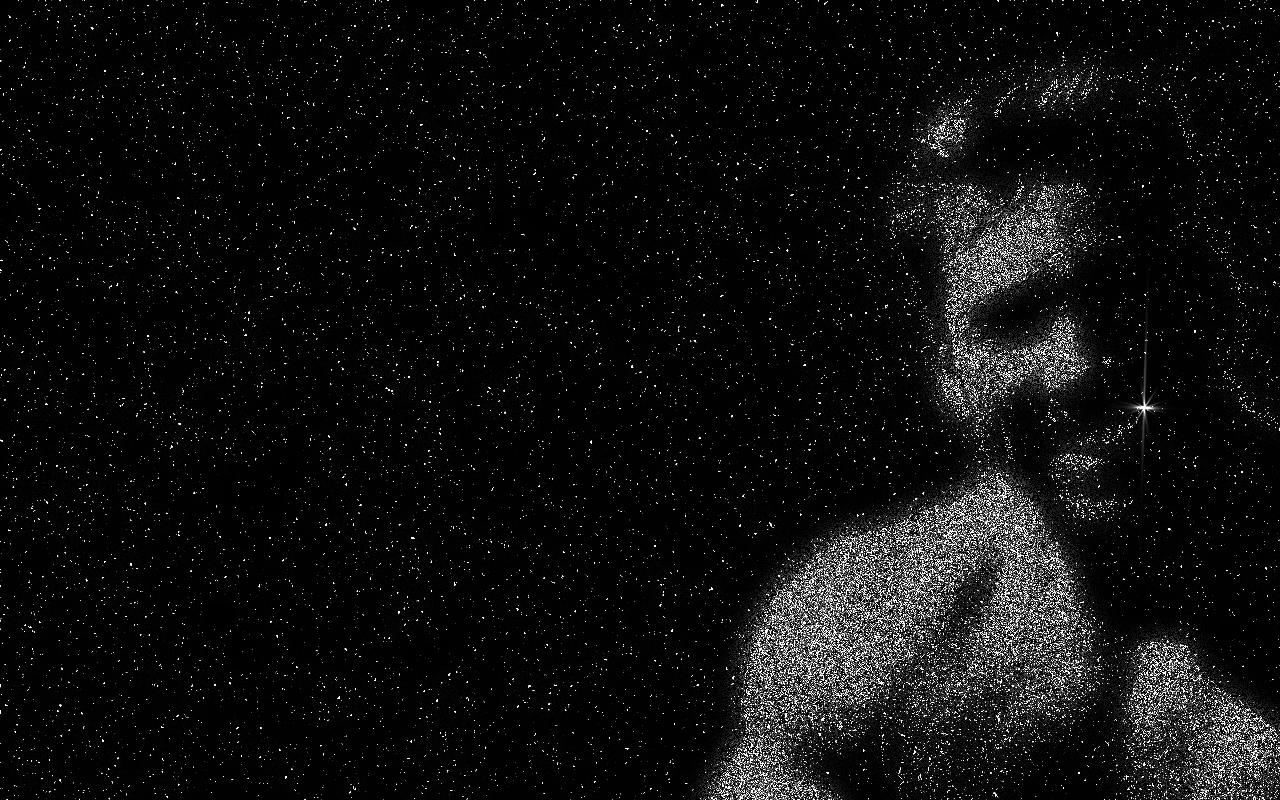
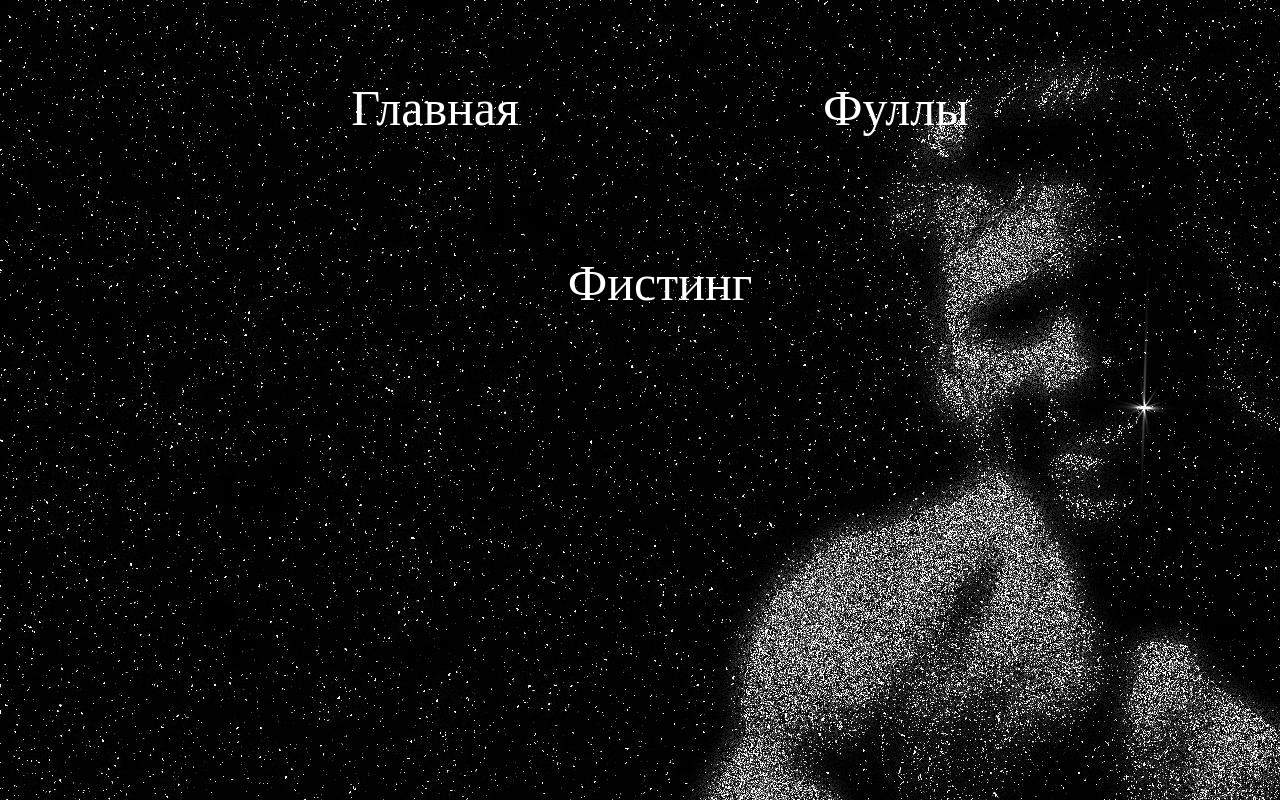
Before and after one commit to GachiLand/GachiLand, a plain HTML site: page index.html in a window 1280 px wide. Drawn offline with Linux system fonts and the light colour scheme.

Commit message:
Add files via upload

```diff
--- a/index.html
+++ b/index.html
@@ -6,6 +6,12 @@
 	<title>GachiLand</title>
 </head>
 <body>
-
+ <header align="center">
+ 	<ul>
+ 	<li class="home"><a href="index.html" style="color: white">Главная</a></li>
+ 	<li class="home"><a href="#" style="color: white">Фуллы</a></li>
+ 	<li class="home"><a href="#" style="color: white">Фистинг</a></li>
+ </ul>
+</header>
 </body>
 </html>
--- a/style.css
+++ b/style.css
@@ -2,10 +2,47 @@ body {
 	background-image: url(billy.jpg);
 	background-repeat: no-repeat;
 }
+header li{
 
+	display: inline-block;
+	font-size: 50px;
+	font-family: Impact;
+	padding: 50px;
+	transition-duration: 500ms;
+
+
+}
+header li:hover{
+	font-size: 70px;
+}
+header a{
+	text-decoration: none;
+	padding: 100px;
+
+}
 @media screen and (max-width: 1080px) {
 	body{
 		background-image: url(billy-mob.jpg);
 		background-size: 200%;
+
+
+	}
+	@media screen and (max-width: 1080px){
+		header li{
+			font-size: 100px;
+			display: inline-table;
+			padding: 180px;
+			float: left;
+
+
+
+		}
+		ul{
+			margin-top: 20%;
+			margin-left: -25%;
+		}
+
+
+
 	}
 }
```
